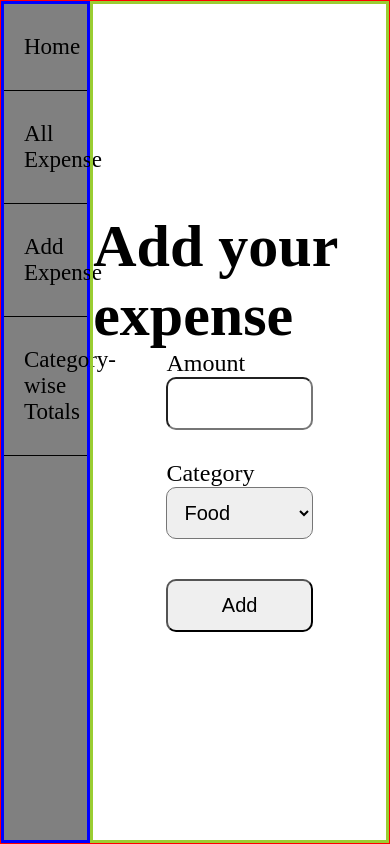
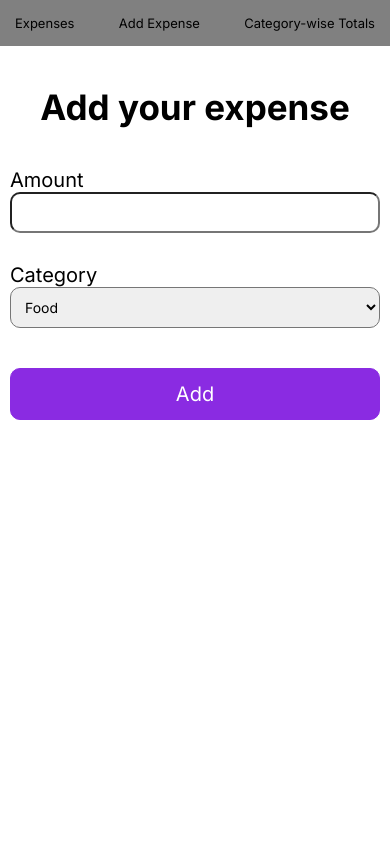
Before and after one commit to md-mohosin/expense-trcaker, a website built with Vite: page index.html in a window 390 px wide. Both pictures are taken after a click on the item "Add Expense". Built offline with nearby package versions, Linux system fonts and the light colour scheme.

Commit message:
get and set data use localStorage

```diff
--- a/index.html
+++ b/index.html
@@ -15,8 +15,7 @@
     <!-- SIDEBAR -->
     <div class="sidebar">
       <ul class="nav-link">
-        <li>Home</li>
-        <li id="all-expense-link">All Expense</li>
+        <li id="all-expense-link">Expenses</li>
         <li id="add-expense-link">Add Expense</li>
         <li id="category-wise-totals-link">Category-wise Totals</li>
       </ul>
@@ -27,8 +26,8 @@
     <div class="content">
 
       <!-- ALL EXPENSE -->
-      <div class="hidden" id="all-expense-page">
-        <h1>Total Expense: <span id="total-expense">0</span></h1>
+      <div id="all-expense-page">
+        <h1>Total Expense: <span id="total-expense">$0</span></h1>
         <div id="expense-container">
 
         </div>
@@ -36,18 +35,16 @@
 
 
       <!-- ADD EXPENSE -->
-      <div class="hidden" id="add-expense-page"
-        style="display: flex; justify-content: center;align-items: center;height: 100%;flex-direction: column;">
-        <h1 style="font-size: 60px;">Add your expense</h1>
-        <form style="width: 50%;">
+      <div class="hidden" id="add-expense-page">
+        <h1 class="add-expense-title">Add your expense</h1>
+        <form class="add-expense-form">
           <div>
-            <label style="font-size: 24px;" for="">Amount</label>
-            <input style="width: 100%; margin-bottom: 30px; padding: 13px; border-radius: 10px; font-size: 20px;"
-              type="number" name="" id="amount-input">
+            <label>Amount</label>
+            <input type="number" name="" id="amount-input">
           </div>
           <div>
-            <label style="font-size: 24px;" for="">Category</label>
-            <select style="width: 100%;margin-bottom: 30px;  padding: 13px; border-radius: 10px; font-size: 20px;"
+            <label>Category</label>
+            <select
               name="" id="category">
               <option value="food">Food</option>
               <option value="travel">Travel</option>
@@ -57,8 +54,7 @@
               <option value="internet">Internet</option>
             </select>
           </div>
-          <button id="add-expense-btn"
-            style="width: 100%; padding: 13px; border-radius: 10px; font-size: 20px; margin-top: 10px;">Add</button>
+          <button id="add-expense-btn">Add</button>
         </form>
       </div>
 
@@ -67,7 +63,6 @@
       <!-- CATEGORY-WISE TOTALS -->
       <div class="hidden" id="category-wise-totals-page">
         <div id="category-total-container">
-          <h1>Category wise total</h1>
         </div>
       </div>
 
--- a/src/expense.js
+++ b/src/expense.js
@@ -16,7 +16,7 @@ document.getElementById("all-expense-link").addEventListener("click", () => {
     hide("add-expense-page")
     hide("category-wise-totals-page")
 })
-document.getElementById("category-wise-totals-link").addEventListener("click",()=>{
+document.getElementById("category-wise-totals-link").addEventListener("click", () => {
     show("category-wise-totals-page")
     hide("add-expense-page")
     hide("all-expense-page")
@@ -44,6 +44,7 @@ document.getElementById("add-expense-btn").addEventListener("click", e => {
     const expenseObj = { amount: amountValue, category: categoryValue }
     expenses.push(expenseObj)
     renderExpense()
+    setLocalStorage()
 })
 
 
@@ -69,30 +70,42 @@ function renderExpense() {
     const total = expenses.reduce((sum, item) => sum + item.amount, 0)
     document.getElementById("total-expense").innerText = total
 
-  const groupedExpenses = groupByCategory(expenses)
+    const groupedExpenses = groupByCategory(expenses)
 
 
-  categoryTotalContainer.innerHTML=''
+    categoryTotalContainer.innerHTML = ''
 
-  Object.entries(groupedExpenses).forEach(([category,total]) =>{
-    const div = document.createElement("div")
-    div.innerHTML = `
+    Object.entries(groupedExpenses).forEach(([category, total]) => {
+        const div = document.createElement("div")
+        div.innerHTML = `
     <div class="category-total">
     <p>${category}</p>
     <p>${total}</p>
     </div>
     `
-    categoryTotalContainer.appendChild(div)
-  })
+        categoryTotalContainer.appendChild(div)
+    })
 }
 
 
 
 
+function setLocalStorage() {
+    localStorage.setItem("expenses", JSON.stringify(expenses))
+}
+
+function getLocalStorage() {
+    const data = localStorage.getItem("expenses")
+    if (data) {
+        expenses = JSON.parse(data)
+        renderExpense()
+    }
+}
+
 
 
 function groupByCategory(expenses) {
-  return  expenses.reduce((obj, expense) => {
+    return expenses.reduce((obj, expense) => {
         const category = expense.category;
         const amount = expense.amount;
 
@@ -105,3 +118,6 @@ function groupByCategory(expenses) {
         return obj
     }, {})
 }
+
+
+getLocalStorage()
--- a/src/style.css
+++ b/src/style.css
@@ -1,7 +1,11 @@
+@import url('https://fonts.googleapis.com/css2?family=Inter:ital,opsz,wght@0,14..32,100..900;1,14..32,100..900&display=swap');
+
+
 * {
   margin: 0;
   padding: 0;
   box-sizing: border-box;
+  font-family: Inter;
 }
 
 .hidden {
@@ -13,19 +17,16 @@
   min-height: 100vh;
   max-height: auto;
   background-color: white;
-  border: 1px solid red;
   display: flex;
 }
 
 .sidebar {
-  border: 3px solid blue;
   width: 23%;
   background-color: gray;
   color: black;
 }
 
 .content {
-  border: 3px solid yellowgreen;
   width: 77%;
 }
 
@@ -63,6 +64,160 @@
   margin-top: 70px;
 }
 
-#all-expense-page{
+#all-expense-page {
   padding: 30px;
 }
+
+.category-total {
+  border: 1px solid gainsboro;
+  display: flex;
+  justify-content: space-between;
+  padding: 20px;
+  font-size: 23px;
+  width: 50%;
+  border-radius: 10px;
+  margin: 0 auto;
+  margin-bottom: 20px;
+}
+
+#category-total-container {
+  margin-top: 60px;
+}
+
+
+#add-expense-page {
+  display: flex;
+  justify-content: center;
+  align-items: center;
+  height: 100%;
+  flex-direction: column;
+}
+
+.add-expense-title {
+  font-size: 60px;
+}
+
+.add-expense-form {
+  width: 50%;
+}
+
+
+input[type="number"],
+select#category {
+  width: 100%;
+  margin-bottom: 30px;
+  padding: 13px;
+  border-radius: 10px;
+  font-size: 20px;
+}
+
+.add-expense-form label {
+  font-size: 24px;
+}
+
+
+#add-expense-btn {
+  width: 100%;
+  padding: 13px;
+  border-radius: 10px;
+  font-size: 20px;
+  margin-top: 10px;
+  background-color: blueviolet;
+  color: white;
+  border: none;
+  cursor: pointer;
+  border: 1px solid blueviolet;
+}
+
+#add-expense-btn:hover {
+  background-color: transparent;
+  color: blueviolet;
+  border: 1px solid blueviolet;
+}
+
+
+
+@media (max-width:1300px) {
+  .content {
+    width: 100%;
+  }
+
+  .category-total,.expense{
+    width: 90%;
+  }
+
+  .add-expense-form {
+    width: 100%;
+    padding: 10px;
+    margin-top: 30px;
+  }
+}
+
+
+
+
+
+@media (max-width:900px) {
+  .container {
+    flex-direction: column;
+  }
+
+  .sidebar {
+    width: 100%;
+  }
+
+  .content {
+    width: 100%;
+  }
+
+  .nav-link {
+    display: flex;
+    justify-content: space-between;
+    width: 100%;
+  }
+
+  .nav-link li {
+    font-size: 13px;
+    padding: 5px;
+    border: none;
+    margin: 10px;
+  }
+
+  .add-expense-title {
+    font-size: 35px;
+  }
+
+  .add-expense-form {
+    width: 100%;
+    padding: 10px;
+    margin-top: 30px;
+  }
+
+  .add-expense-form label {
+    font-size: 20px;
+  }
+
+  #add-expense-page {
+    margin-top: 40px;
+  }
+
+  input[type="number"],
+  select#category {
+    padding: 10px;
+    font-size: 14px;
+  }
+
+  .category-total,.expense{
+    width: 90%;
+  }
+
+  #all-expense-page{
+  padding: 10px;
+  }
+
+  .expense-amount,
+.expense-category {
+  font-size: 20px;
+}
+
+}
```
